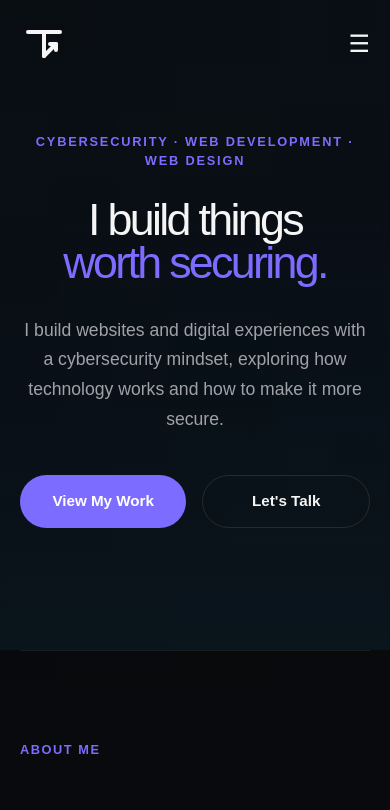
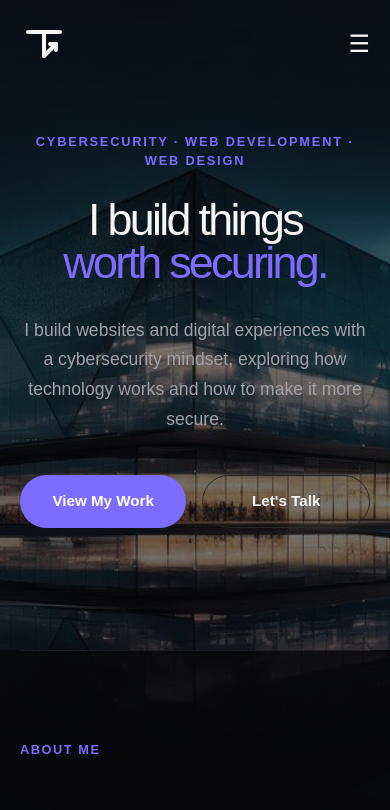
Before and after one commit to Temitope8-tech/Portfolio, a Next.js app: page / in a window 390 px wide. Shown: the top 810 px of the page. Built offline with nearby package versions, Linux system fonts and the light colour scheme.

Commit message:
Fix global background rendering

```diff
--- a/src/app/globals.css
+++ b/src/app/globals.css
@@ -27,16 +27,22 @@ html {
 body {
   margin: 0;
   background-color: #09090b;
-  background-image:
-    linear-gradient(rgba(9, 9, 11, 0.55),
-      rgba(9, 9, 11, 0.55)),
-    url("/images/hero-bg.jpg");
-  background-size: cover;
-  background-position: center top;
-  background-attachment: fixed;
-  background-repeat: no-repeat;
   color: var(--foreground);
   font-family: Arial, Helvetica, sans-serif;
+}
+
+body::before {
+  content: "";
+  position: fixed;
+  inset: 0;
+  z-index: -1;
+  background:
+    linear-gradient(
+      rgba(9, 9, 11, 0.55),
+      rgba(9, 9, 11, 0.55)
+    ),
+    url("/images/hero-bg.jpg") center top / cover no-repeat;
+  pointer-events: none;
 }
 
 .navbar {
@@ -509,13 +515,6 @@ body {
 @media (max-width: 768px) {
   @media (max-width: 768px) {
 
-    body {
-      background-attachment: scroll;
-      background-size: cover;
-      background-position: center top;
-      background-repeat: no-repeat;
-    }
-
     .navbar {
       padding: 20px;
     }
```
